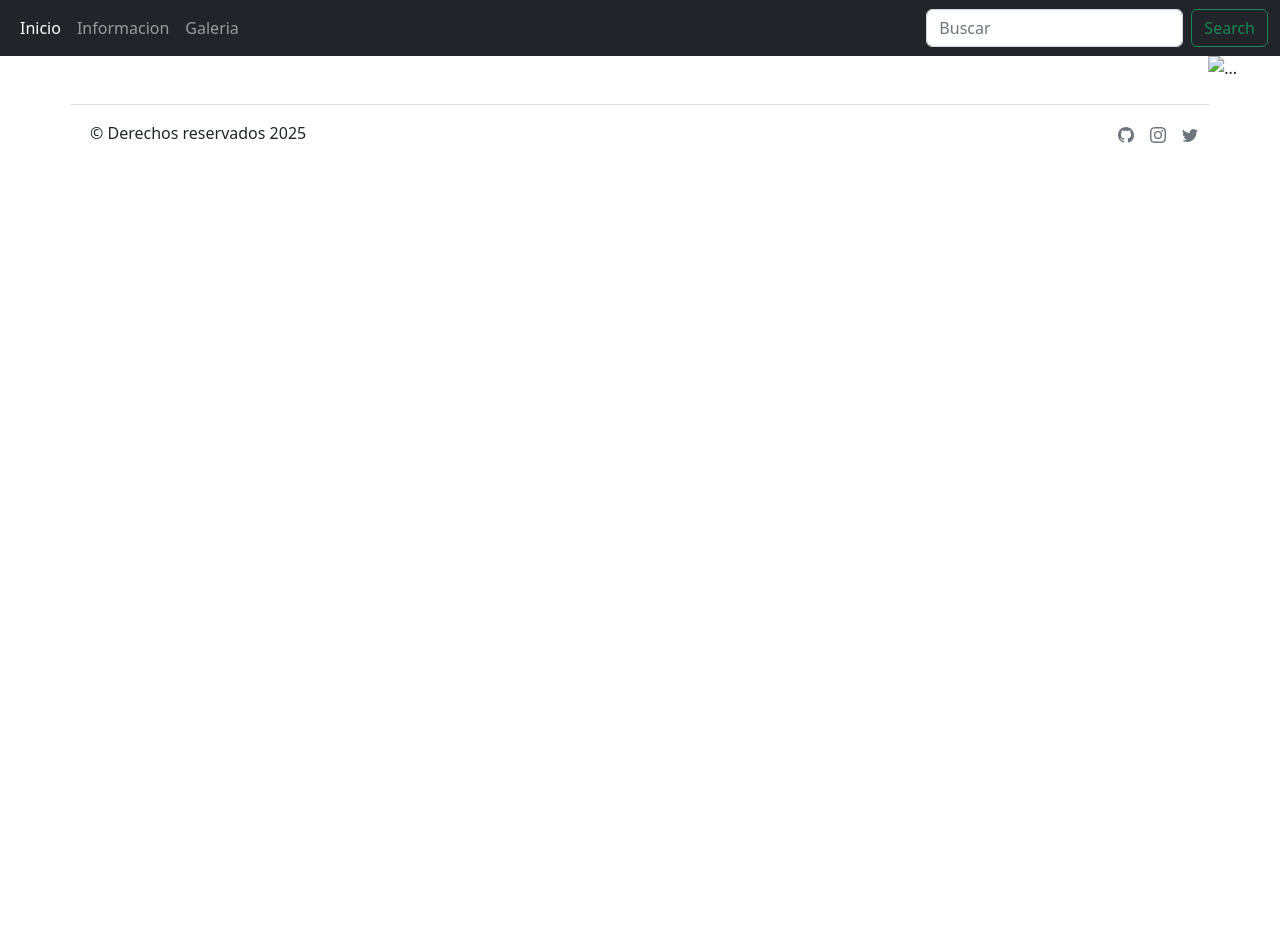
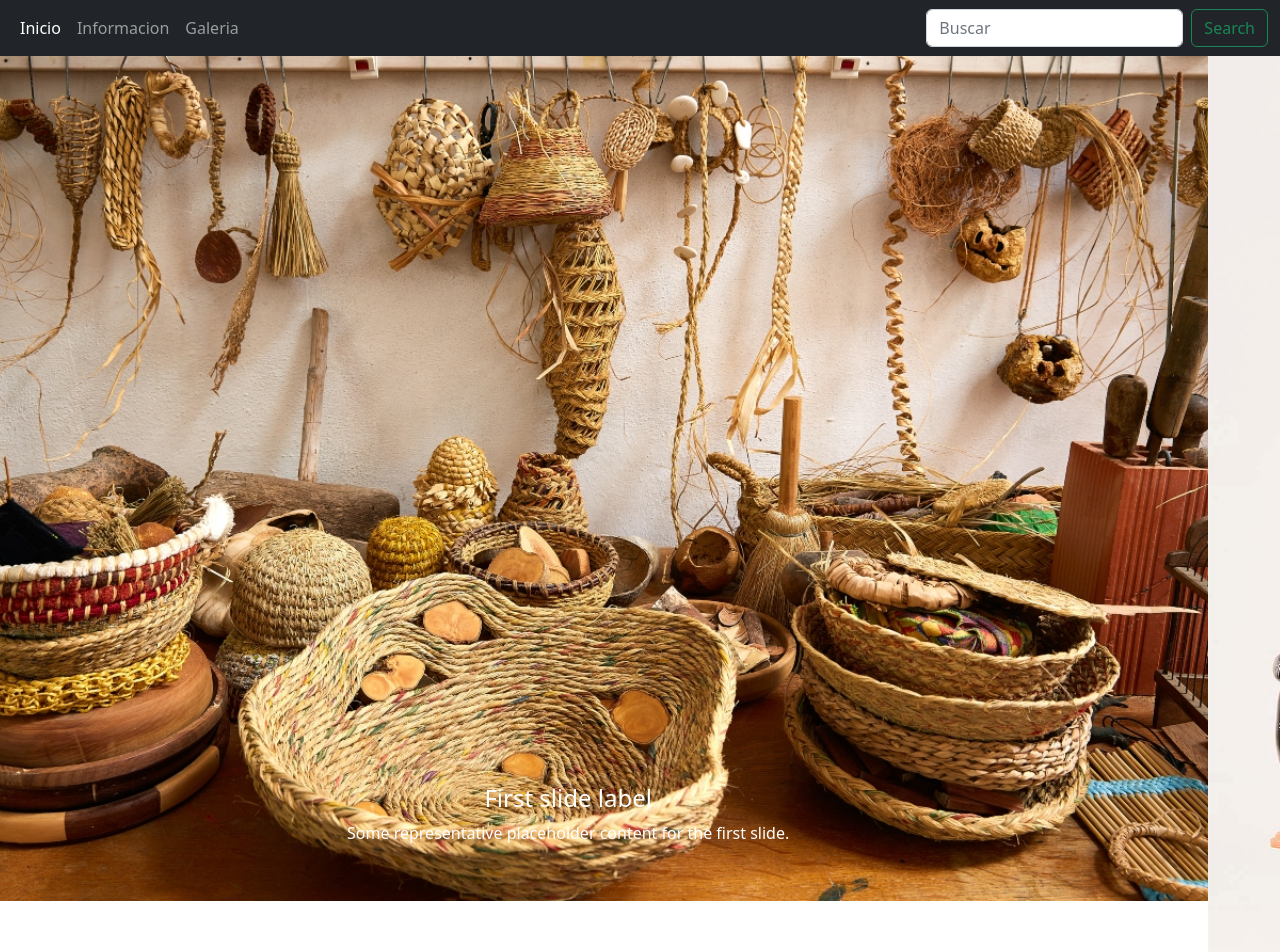
Before and after one commit to LambaRiftop/Exp1_Mendez_Monje, a plain HTML site: page index.html in a window 1280 px wide. Shown: the top 952 px of the page. Before the commit the page ends 800 px from the top, so only its background shows below. Drawn offline with nearby package versions, Linux system fonts and the light colour scheme.

Commit message:
Acualizacion imagenes de carrusel

```diff
--- a/index.html
+++ b/index.html
@@ -39,15 +39,27 @@
 
     <div class="row justify-content-center">
         <div id="carouselExampleControls" class="carousel slide" data-bs-ride="carousel">
-            <div class="carousel-inner">
+            <div class="carousel-inner"">
                 <div class="carousel-item active c-item">
-                    <img src="" class="d-block w-100" alt="...">
+                    <img src="img/artesania1.jpg" class="d-block w-100" alt="...">
+                    <div class="carousel-caption d-none d-md-block">
+                        <h4 class="titulo">First slide label</h4>
+                        <p>Some representative placeholder content for the first slide.</p>
+                    </div>
                 </div>
                 <div class="carousel-item c-item">
-                    <img src="" class="d-block w-100" alt="...">
+                    <img src="img/artesanias2.jpg" class="d-block w-100" alt="...">
+                    <div class="carousel-caption d-none d-md-block">
+                        <h4 class="titulo">First slide label</h4>
+                        <p>Some representative placeholder content for the first slide.</p>
+                    </div>
                 </div>
                 <div class="carousel-item c-item">
-                    <img src="" class="d-block w-100" alt="...">
+                    <img src="img/artesanias3.jfif" class="d-block w-100" alt="...">
+                    <div class="carousel-caption d-none d-md-block">
+                        <h4 class="titulo">First slide label</h4>
+                        <p>Some representative placeholder content for the first slide.</p>
+                    </div>
                 </div>
             </div>
         </div>
```
Also changed, not shown: img/artesania1.jpg (added), img/artesanias2.jpg (added), img/artesanias3.jfif (added).
